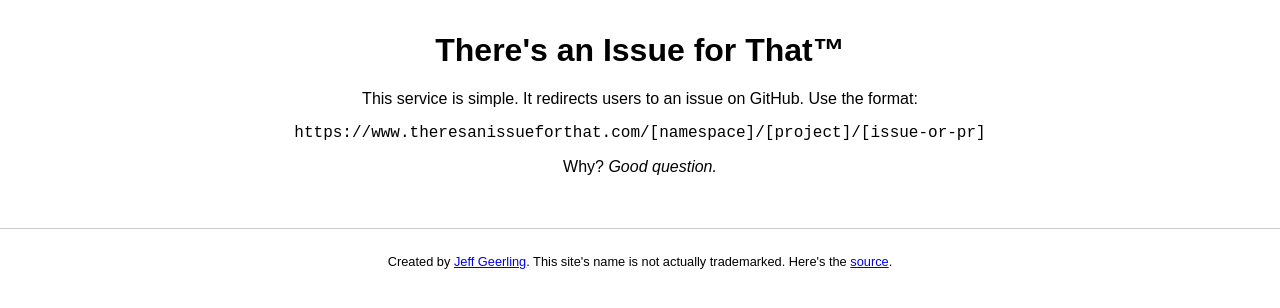
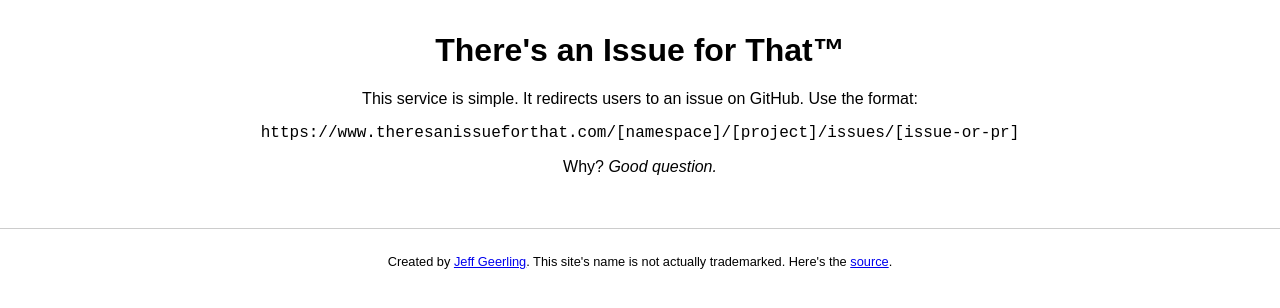
Before and after one commit to geerlingguy/theresanissueforthat, a plain HTML site: page index.html in a window 1280 px wide. Drawn offline with Linux system fonts and the light colour scheme.

Commit message:
Oops. I'll maybe fix it up later.

```diff
--- a/index.html
+++ b/index.html
@@ -10,7 +10,7 @@
   <div class="content">
     <h1>There's an Issue for That&trade;</h1>
     <p>This service is simple. It redirects users to an issue on GitHub. Use the format:</p>
-    <pre>https://www.theresanissueforthat.com/[namespace]/[project]/[issue-or-pr]</pre>
+    <pre>https://www.theresanissueforthat.com/[namespace]/[project]/issues/[issue-or-pr]</pre>
     <p>Why? <em>Good question.</em></p>
   </div>
   <div class="footer">
```
Also changed, not shown: 1 other file.
